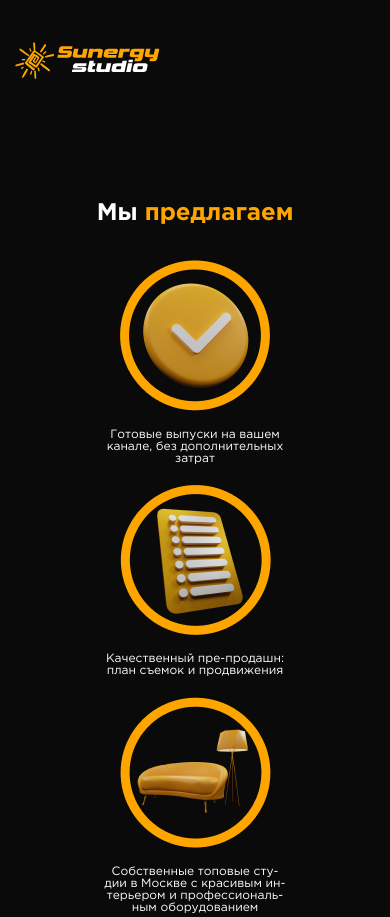
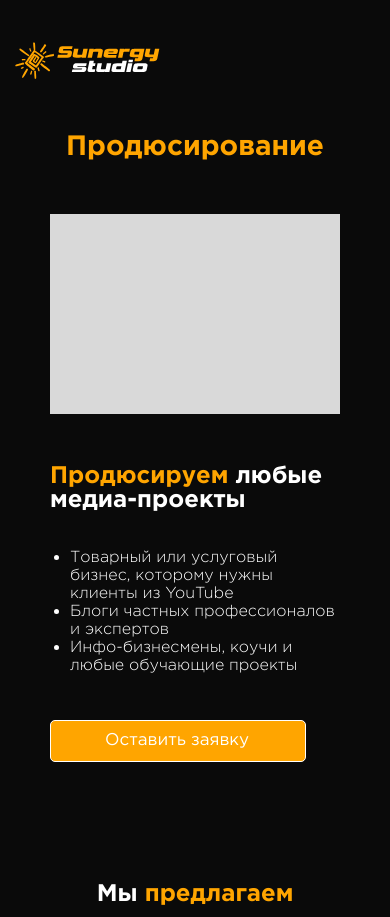
Before and after one commit to noliss/Sunergy-Studio, a plain HTML site: page pages/produced.html in a window 390 px wide. Shown: the top 917 px of the page. Drawn offline with nearby package versions, Linux system fonts and the light colour scheme; files whose address does not match are found by name.

Commit message:
Ссылки адаптация

```diff
--- a/css/media.css
+++ b/css/media.css
@@ -40,6 +40,23 @@
   .producers__img {
     width: 292px;
     height: 270px;
+  }
+  .produced__background {
+    display: none;
+  }
+  .produced__block {
+    flex-direction: column-reverse;
+  }
+  .produced__title span {
+    color: #ffa500;
+  }
+  .produced__list {
+    color: #fff;
+  }
+  .produced__button {
+    background: #ffa500;
+    border-radius: 5px;
+    border: 0.5px solid #fff;
   }
 }
 
@@ -399,6 +416,13 @@
   .tariff__item {
     margin-bottom: 30px;
   }
+  .produced__title {
+    padding: 0;
+  }
+  .produced__title {
+    font-size: 24px;
+
+  }
 }
 
 @media screen and (max-width: 767px) {
@@ -422,6 +446,10 @@
     background-size: contain;
     width: 43px;
     height: 43px;
+  }
+  .produced__info {
+    max-width: 497px;
+    margin-left: 0;
   }
 }
 
@@ -557,6 +585,13 @@
 
 }
 
+@media screen and (max-width: 546px) {
+  .produced__block img, .produced__info {
+    max-width: 290px;
+  }
+
+}
+
 @media screen and (max-width: 534px) {
   .process__item {
     margin-bottom: 34px;
--- a/css/produced.css
+++ b/css/produced.css
@@ -1,3 +1,67 @@
+.produced {
+  position: relative;
+}
+
+.produced__block {
+  display: flex;
+  align-items: center;
+}
+
+.produced__info {
+  margin-left: 70px;
+  margin-top: 50px;
+}
+
+.produced__background {
+  position: absolute;
+  top: -60px;
+  left: 0px;
+  /* transform: translateX(-50%); */
+  /* left: 50%; */
+  /* margin-left: -50%; */
+  /* top: -60px; */
+  width: 100%;
+  height: 523px;
+  background-image: url('../images/produced/bg.svg');
+  background-repeat: no-repeat;
+  background-position: center;
+  background-size: сover;
+  z-index: -1;
+}
+
+.produced__title {
+  color: #fff;
+  font-size: 36px;
+  font-weight: 700;
+  margin-bottom: 36px;
+  text-align: left;
+  max-width: 680px;
+}
+
+.produced__title span {
+  color: #252525;
+}
+
+.produced__list {
+  max-width: 440px;
+  list-style: disc;
+  color: #363636;
+  font-size: 16px;
+  font-weight: 300;
+  margin-bottom: 46px;
+  margin-left: 20px;
+}
+
+.produced__button {
+  padding: 12px 54px;
+  background: linear-gradient(268deg, #000 0%, #2F2F2F 100%);
+  font-size: 17px;
+  max-width: 256px;
+  border-radius: 40px;
+}
+
+
+
 .offer {
   margin-top: 120px;
 }
@@ -175,6 +239,7 @@
 }
 
 .tariff__item {
+  position: relative;
   max-width: 372px;
   min-width: 372px;
   max-height: 642px;
@@ -182,6 +247,23 @@
   border-radius: 5px;
   border: 1.25px solid #fff;
   background: #292929;
+}
+
+.tariff__item:last-child {
+  background: linear-gradient(268deg, #774D00 0%, #7B6001 100%);
+}
+
+.tariff__item:last-child::before {
+  content: "";
+  width: 64px;
+  height: 440px;
+  position: absolute;
+  background: linear-gradient(268deg, #FFA500 0%, #F90 100%);
+  filter: blur(130px);
+  top: 15%;
+  left: 50%;
+  transform: translate(-50%);
+  z-index: -1;
 }
 
 .tariff-items__title {
--- a/pages/produced.html
+++ b/pages/produced.html
@@ -16,7 +16,7 @@
 <body>
   <header class="header">
     <div class="container">
-      <img class="header__logo" src="../icons/logo.svg" />
+      <a href="../index.html"><img class="header__logo" src="../icons/logo.svg" /></a>
       <nav class="header-menu">
         <ul class="header-menu__list">
           <li class="header-menu__item">
@@ -58,6 +58,24 @@
       </div>
     </div>
   </header>
+  <h1 class="h1__custom"><span>Продюсирование</span></h1>
+  <section class="produced">
+    <div class="container">
+      <div class="produced__block">
+        <div class="produced__info">
+          <h2 class="produced__title"><span>Продюсируем</span> любые медиа-проекты</h2>
+          <ul class="produced__list">
+            <li class="produced__list-item">Товарный или услуговый бизнес, которому нужны клиенты из YouTube</li>
+            <li class="produced__list-item">Блоги частных профессионалов и экспертов</li>
+            <li class="produced__list-item">Инфо-бизнесмены, коучи и любые обучающие проекты</li>
+          </ul>
+          <div class="produced__button">Оставить заявку</div>
+        </div>
+        <img src="../images/produced/produced-img.png" alt="">
+      </div>
+      <div class="produced__background"></div>
+    </div>
+  </section>
   <section class="offer">
     <div class="container">
       <h2>Мы <span>предлагаем</span></h2>
```
Also changed, not shown: index.html (+1 -1 lines), pages/about.html (+1 -1 lines), pages/contacts.html (+1 -1 lines), pages/equipment.html (+1 -1 lines), pages/faq.html (+1 -1 lines), pages/producers.html (+1 -1 lines), pages/product-broadcast.html (+1 -1 lines), pages/product-interview.html (+1 -1 lines), pages/product-master-class.html (+1 -1 lines), pages/product-meet.html (+1 -1 lines), pages/product-podcast.html (+1 -1 lines), pages/product-producer.html (+1 -1 lines), pages/product-reels.html (+1 -1 lines), pages/product-youtube-show.html (+1 -1 lines), 3 more files.
